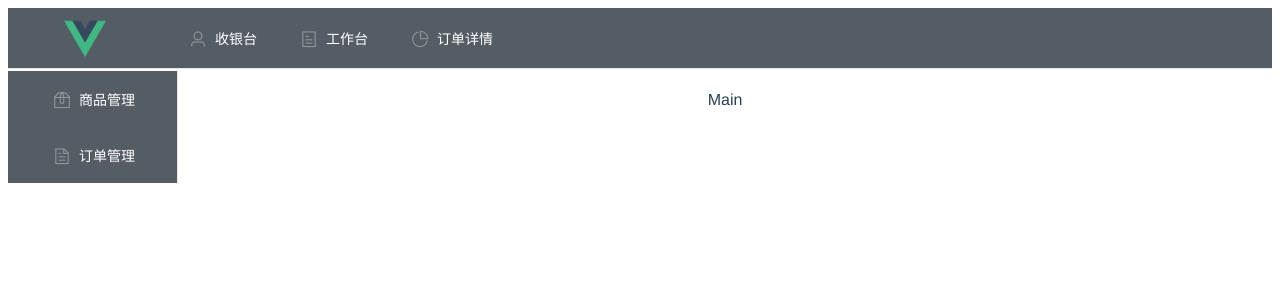
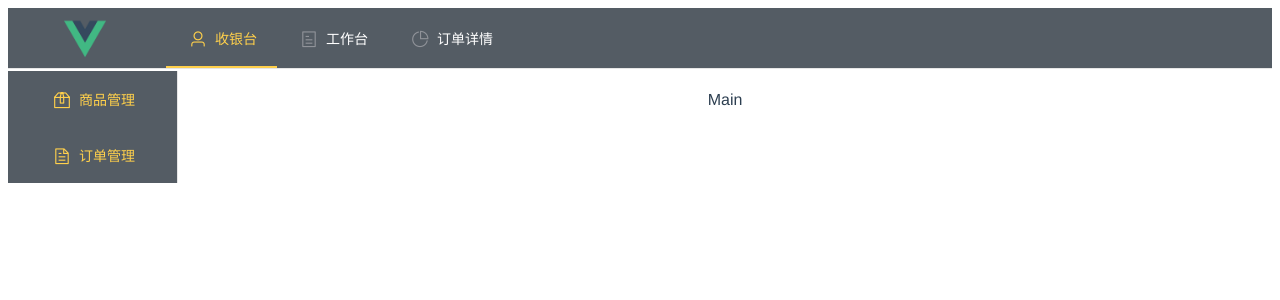
Before and after one commit to 993909154/shop, a Vue app: page /aside in a window 1280 px wide. Shown: the top 300 px of the page. Built offline with nearby package versions, Linux system fonts and the light colour scheme; sample sign-in values are in the browser's storage.

Commit message:
feat: 工作台页面的侧边导航

```diff
--- a/src/router/index.js
+++ b/src/router/index.js
@@ -12,7 +12,7 @@ const routes = [
     path: '/',
     name: 'Home',
     component: Home,
-    redirect: {name: 'Order'},
+    redirect: {name: 'Cart'},
     children: [
       {
         path: '/cart',
--- a/src/views/AsideNavigation.vue
+++ b/src/views/AsideNavigation.vue
@@ -3,7 +3,7 @@
     <el-aside width="170px">
       <el-menu
           router
-          default-active="2"
+          default-active="/item/list"
           class="el-menu-vertical-demo"
           background-color="#545c64"
           text-color="#fff"
--- a/src/views/Home.vue
+++ b/src/views/Home.vue
@@ -2,8 +2,8 @@
   <el-container>
     <el-header style="padding: 0px">
       <el-menu
+          default-active='/cart'
           router
-          :default-active="/cart/"
           class="el-menu-demo"
           mode="horizontal"
           background-color="#545c64"
@@ -36,7 +36,7 @@ export default {
       List: [
         {icon: 'user', path: '/cart', name: '收银台'},
         {icon: 'tickets', path: '/aside', name: '工作台'},
-        {icon: 'pie-chart',path: '/order', name: '订单详情'}
+        {icon: 'pie-chart',path: '/111', name: '订单详情'}
       ]
     }
   }
--- a/src/views/Login.vue
+++ b/src/views/Login.vue
@@ -45,7 +45,7 @@ export default {
       loginService.login(this.form).then((res) => {
         this.$message.success('登录成功')
         localStorage.setItem("token", res.token)
-        this.$router.push(
+        this.$router.replace(
             {name: 'Home'}
         )
       })
```
